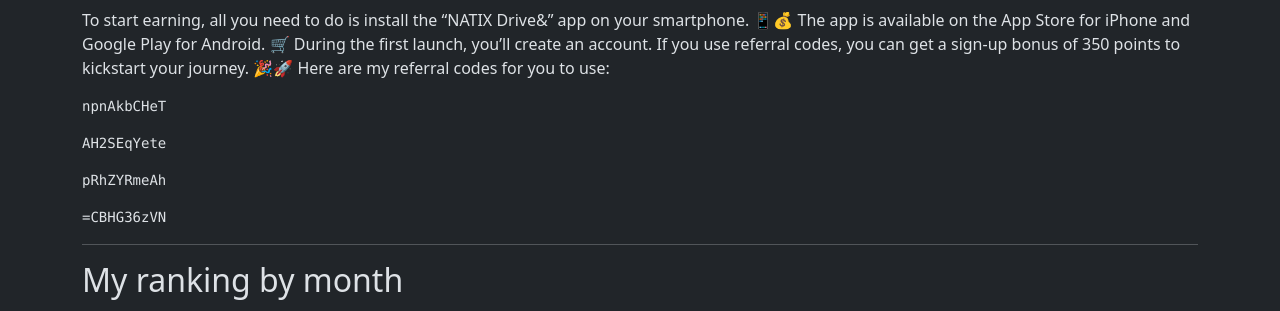
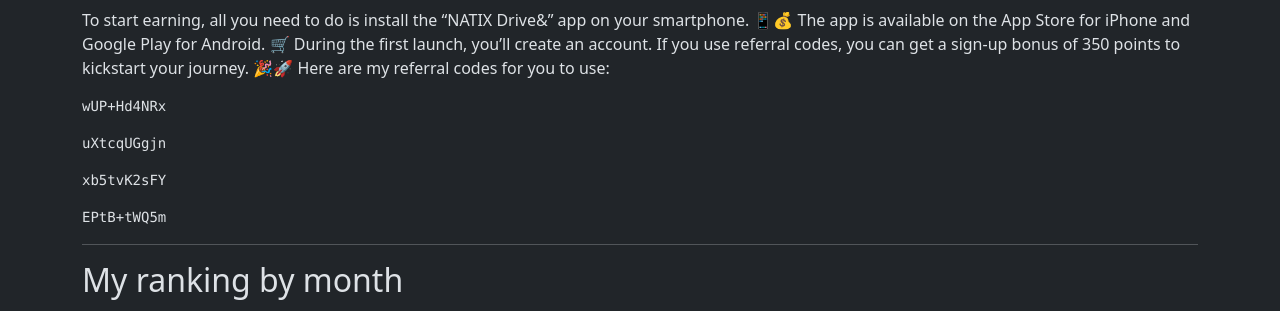
Before and after one commit to torrocus/natix, a Jekyll site: the page built from index.md, in a window 1280 px wide and 900 px high, scrolled down 2352 px. Shown: the part 162-473 px from the top of the window. Built offline with Jekyll 4.4.1, drawn with Linux system fonts in a browser that asks for light colours; comment, search, counter and statistics services are not loaded.

Commit message:
Refresh referrer codes

````diff
--- a/index.md
+++ b/index.md
@@ -136,19 +136,19 @@ If you use referral codes, you can get a sign-up bonus of 350 points to kickstar
 Here are my referral codes for you to use:
 <!-- NATIX-REFERRAL-CODES-LIST:START -->
 ```
-npnAkbCHeT
+wUP+Hd4NRx
 ```
 
 ```
-AH2SEqYete
+uXtcqUGgjn
 ```
 
 ```
-pRhZYRmeAh
+xb5tvK2sFY
 ```
 
 ```
-=CBHG36zVN
+EPtB+tWQ5m
 ```
 <!-- NATIX-REFERRAL-CODES-LIST:END -->
 <!--
````
Also changed, not shown: natix_referral_codes.csv (+8 -0 lines).
